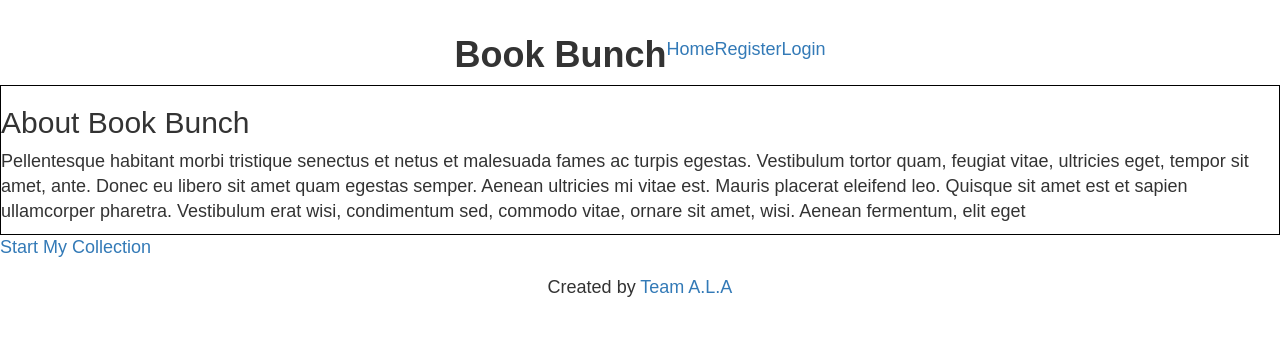
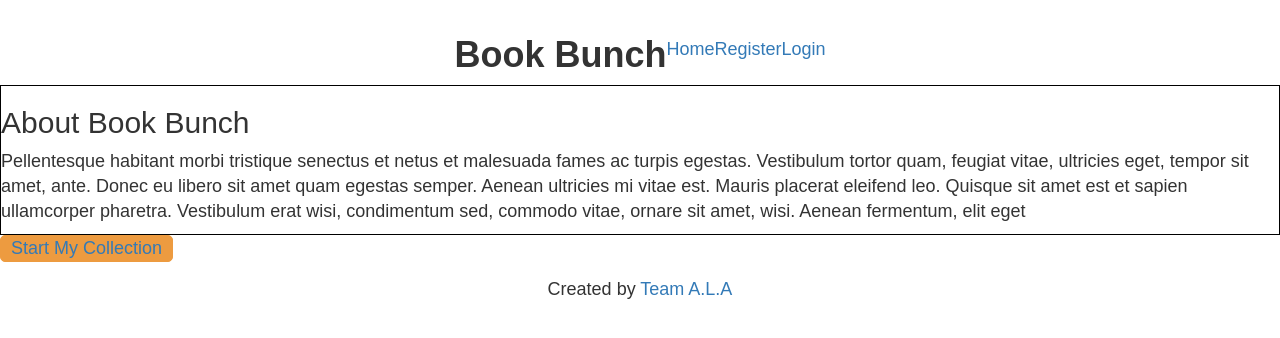
Before and after one commit to llouison/Project_03_Book_Bunch, a React (Create React App) app in the folder client/: page / in a window 1280 px wide. Shown: the top 338 px of the page. Built offline with nearby package versions, Linux system fonts and the light colour scheme.

Commit message:
removed image element

```diff
--- a/client/src/components/Index.jsx
+++ b/client/src/components/Index.jsx
@@ -23,11 +23,10 @@ class Index extends Component {
     <div>
       {this.displayHeader()}
       <div className = "hero">
-        {/*<img src={require('../images/books.jpg')}alt="books on shelves" />*/}
         <h2>About Book Bunch</h2>
         <p>Pellentesque habitant morbi tristique senectus et netus et malesuada fames ac turpis egestas. Vestibulum tortor quam, feugiat vitae, ultricies eget, tempor sit amet, ante. Donec eu libero sit amet quam egestas semper. Aenean ultricies mi vitae est. Mauris placerat eleifend leo. Quisque sit amet est et sapien ullamcorper pharetra. Vestibulum erat wisi, condimentum sed, commodo vitae, ornare sit amet, wisi. Aenean fermentum, elit eget</p>
       </div>
-      <Link to='/register'>Start My Collection</Link>
+      <Link to='/register'><button>Start My Collection</button></Link>
       <Footer />
     </div>
     );
```
